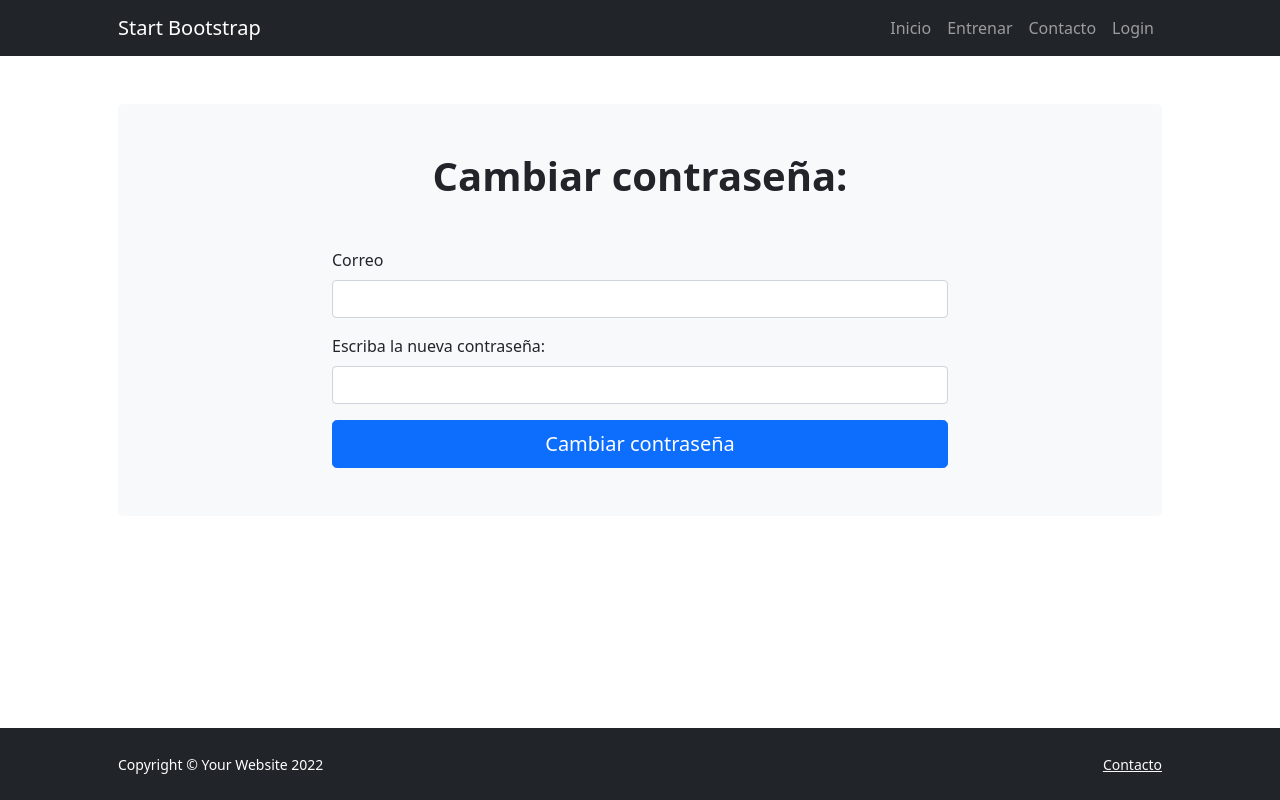
After one commit to anaasins/proyecto, a Symfony app: template templates/usuario/cambiarContra.html.twig in a window 1280 px wide. The commit adds this page. Run offline with Twig, Linux system fonts and the light colour scheme; the template is opened without the code that fills it, so the values that code supplies are empty; form fields are guessed from the names that the template uses; some libraries are stand-ins or nearby versions.

Commit message:
Cambiar contraseña usuario loggeado

```diff
--- /dev/null
+++ b/templates/usuario/cambiarContra.html.twig
@@ -0,0 +1,27 @@
+{% extends 'base.html.twig' %}
+
+{% block title %}Página de registro{% endblock %}
+
+{% block body %}
+<section class="py-5">
+  <div class="container px-5">
+    <!-- Contact form-->
+      <div class="bg-light rounded-3 py-5 px-4 px-md-5 mb-5">
+        <div class="text-center mb-5">
+          <h1 class="fw-bolder">Cambiar contraseña:</h1>
+        </div>
+        <div class="row gx-5 justify-content-center">
+          <div class="col-lg-8 col-xl-8">
+            {{ form_start(changePasswordForm) }}
+                {{ form_row(changePasswordForm.correo) }}
+                {{ form_row(changePasswordForm.plainPassword, {
+                    label: 'Escriba la nueva contraseña:'
+                }) }}
+                <div class="d-grid"><button class="btn btn-primary btn-lg" id="submitButton" type="submit">Cambiar contraseña</button></div>
+            {{ form_end(changePasswordForm) }}
+          </div>
+        </div>
+      </div>
+    </div>
+  </section>
+{% endblock %}
--- a/templates/usuario/datos.html.twig
+++ b/templates/usuario/datos.html.twig
@@ -52,7 +52,7 @@ Pagina personal
                         </ul>
                         <div class="d-grid"><a class="btn btn-primary" href="#!">Editar mis datos</a></div>
                         <br>
-                        <div class="d-grid"><a class="btn btn-primary" href="#!">Cambiar contraseña</a></div>
+                        <div class="d-grid"><a class="btn btn-primary" href="{{ path('app_changePass') }}">Cambiar contraseña</a></div>
                     </div>
                 </div>
             </div>
--- a/templates/usuario/index.html.twig
+++ b/templates/usuario/index.html.twig
@@ -38,7 +38,7 @@ Pagina personal
             <div class="col-lg-4 mb-5">
                 <div class="card h-100 shadow border-0">
                     <div class="card-body p-4" style="border-left: 10px solid #212529;">
-                        <a class="text-decoration-none link-dark stretched-link" href="#!"><h5 class="card-title mb-3">Cambiar contraseña</h5></a>
+                        <a class="text-decoration-none link-dark stretched-link" href="{{ path('app_changePass') }}"><h5 class="card-title mb-3">Cambiar contraseña</h5></a>
                     </div>
                 </div>
             </div>
```
Also changed, not shown: src/Controller/UsuarioController.php (+39 -1 lines), src/Form/ChangePasswordFormType.php (added, +48 -0 lines).
